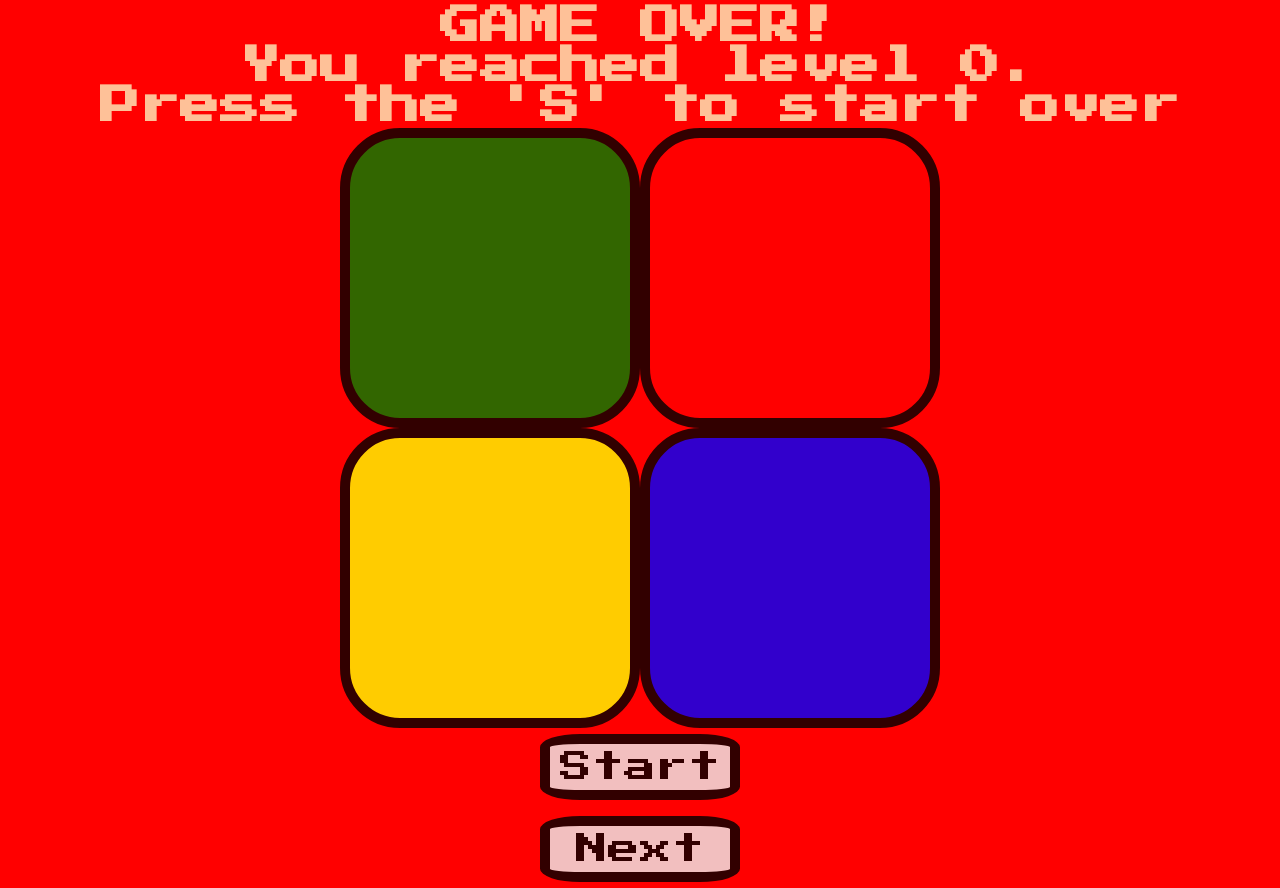
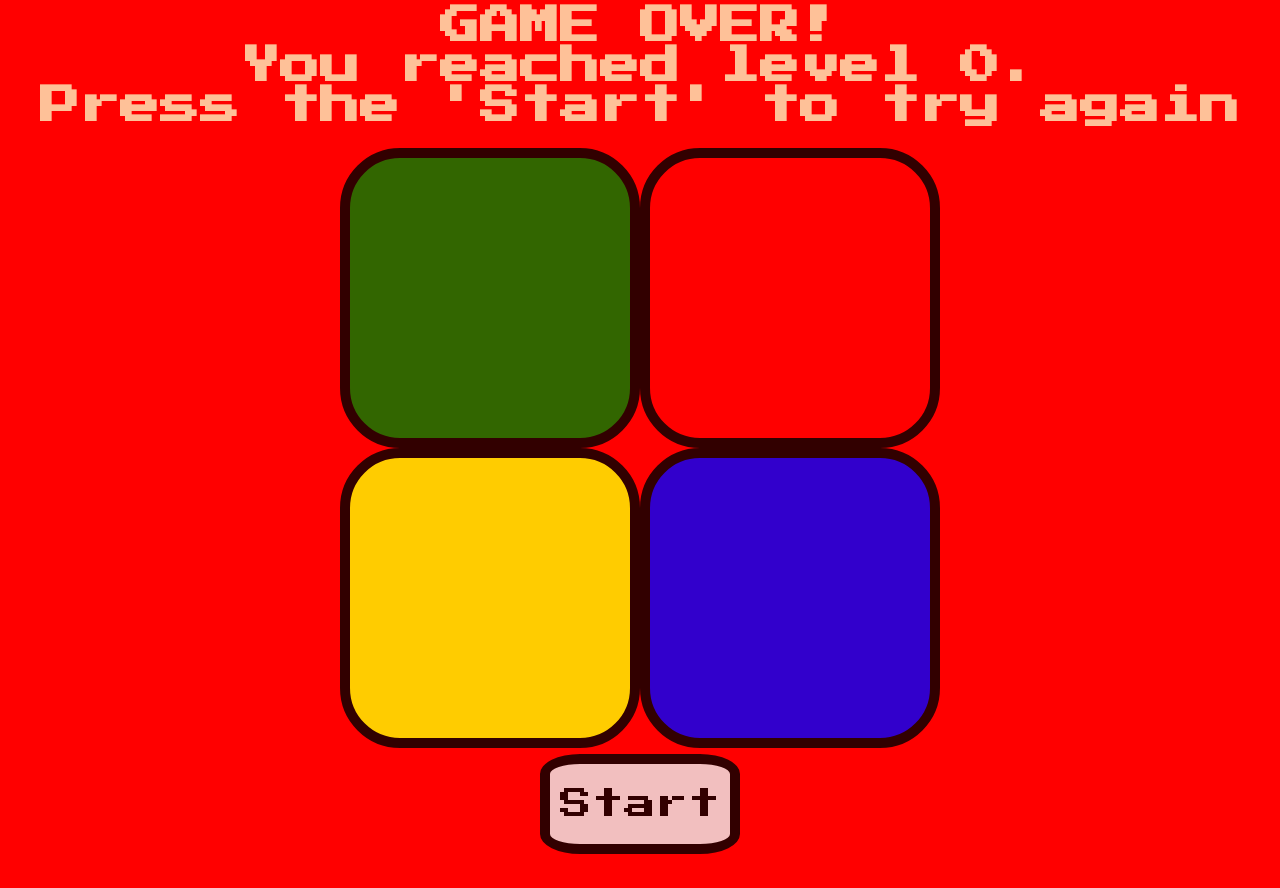
Before and after one commit to Lwithers93/simon, a plain HTML site: page index.html in a window 1280 px wide. Both pictures are taken after a click on the element 490 px from the left and 210 px from the top of the page. Drawn offline with nearby package versions, Linux system fonts and the light colour scheme.

Commit message:
updated html

```diff
--- a/game.js
+++ b/game.js
@@ -70,7 +70,7 @@ function checkAnswer(userClick) {
     $("h1").html(
       "GAME OVER!<br>You reached level " +
         level +
-        ".<br>Press the 'S' to start over"
+        ".<br>Press the 'Start' to try again"
     );
     $("body").addClass("game-over");
     var loseSound = new Audio("sounds/wrong.mp3");
--- a/index.html
+++ b/index.html
@@ -27,7 +27,7 @@
       </div>
       <div class="startBtnContainer">
         <button class="startBtn" onclick="startBtn()">Start</button>
-        <button class="nextBtn">Next</button>
+        <!-- <button class="nextBtn">Next</button> -->
       </div>
     </div>
 
```
